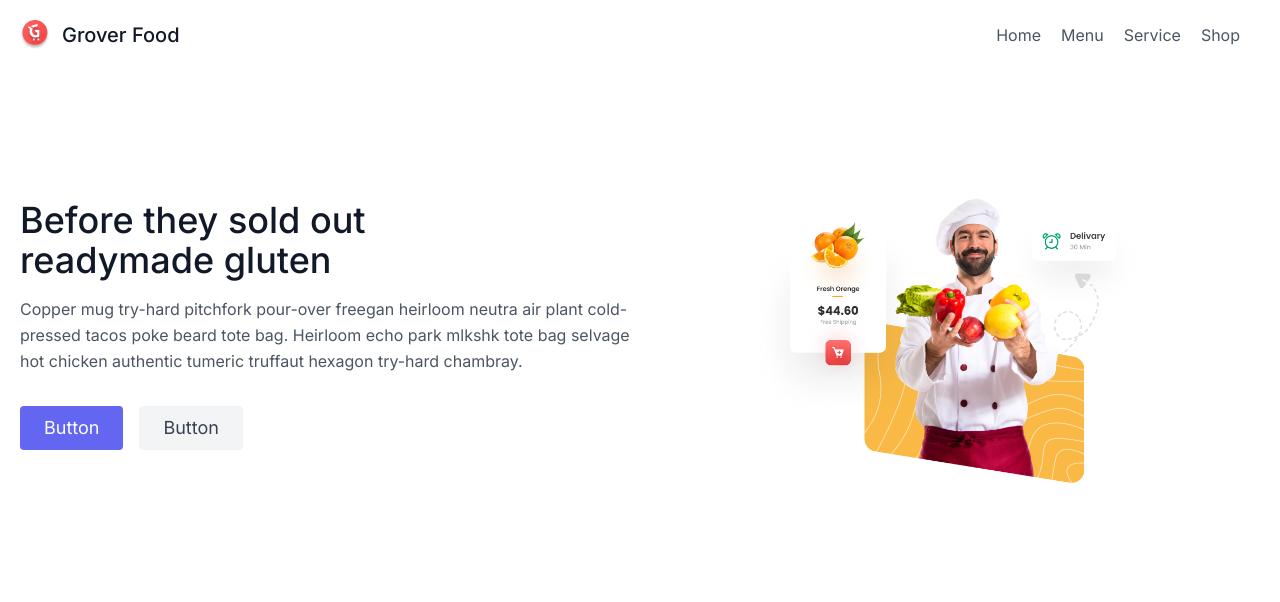
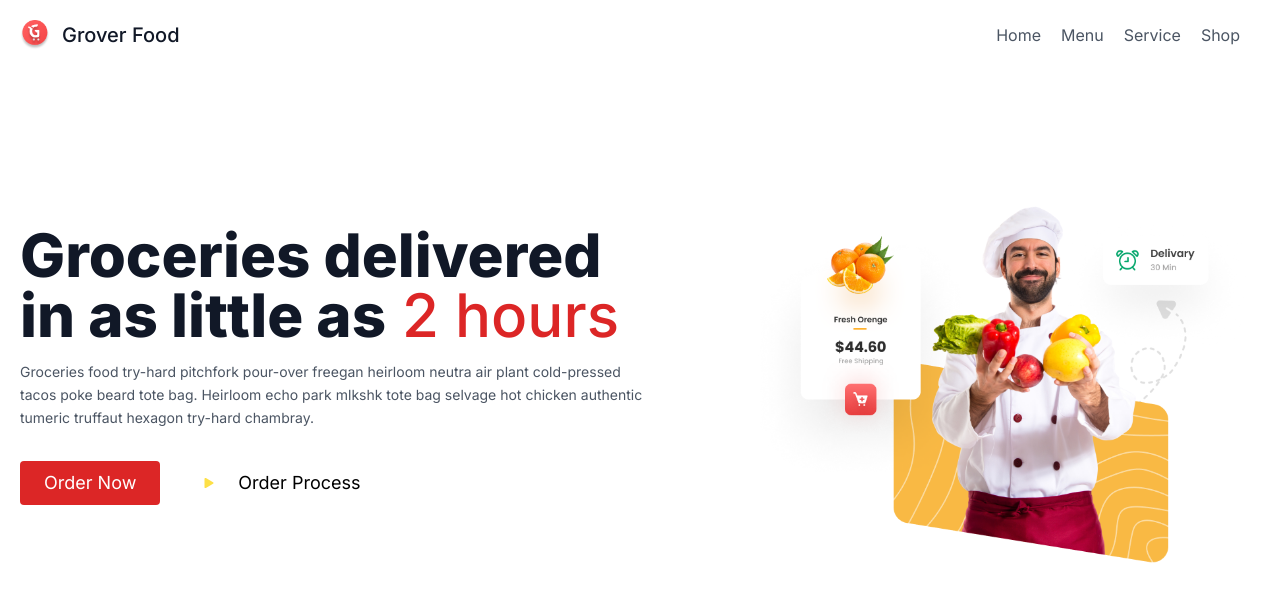
Before and after one commit to Foysalhossain/food-website-nextjs, a Next.js app: page / in a window 1280 px wide. Shown: the top 602 px of the page. Built offline with nearby package versions, Linux system fonts and the light colour scheme.

Commit message:
hero section added

```diff
--- a/package.json
+++ b/package.json
@@ -16,6 +16,7 @@
     "postcss": "8.4.29",
     "react": "18.2.0",
     "react-dom": "18.2.0",
+    "react-icons": "^4.11.0",
     "tailwindcss": "3.3.3"
   }
 }
--- a/src/components/Hero/Hero.jsx
+++ b/src/components/Hero/Hero.jsx
@@ -1,23 +1,28 @@
 import React from 'react'
 import Image from 'next/image'
+import { BsFillPlayFill } from 'react-icons/bs'
 
 export default function Hero() {
     return (
         <>
             <section className="text-gray-600 body-font">
-                <div className="container mx-auto flex px-5 py-24 md:flex-row flex-col items-center">
+                <div className="container mx-auto flex px-5 py-24 md:flex-row flex-col items-center max-w-7xl">
                     <div className="lg:flex-grow md:w-1/2 lg:pr-24 md:pr-16 flex flex-col md:items-start md:text-left mb-16 md:mb-0 items-center text-center">
-                        <h1 className="title-font sm:text-4xl text-3xl mb-4 font-medium text-gray-900">Before they sold out
-                            <br className="hidden lg:inline-block" />readymade gluten
+                        <h1 className="title-font md:text-6xl sm:text-4xl text-3xl mb-4 font-extrabold text-gray-900">
+                            Groceries delivered in as little as
+                            <span className='text-red-600 font-medium'> 2 hours</span>
                         </h1>
-                        <p className="mb-8 leading-relaxed">Copper mug try-hard pitchfork pour-over freegan heirloom neutra air plant cold-pressed tacos poke beard tote bag. Heirloom echo park mlkshk tote bag selvage hot chicken authentic tumeric truffaut hexagon try-hard chambray.</p>
+                        <p className="mb-8 leading-relaxed text-sm">Groceries food try-hard pitchfork pour-over freegan heirloom neutra air plant cold-pressed tacos poke beard tote bag. Heirloom echo park mlkshk tote bag selvage hot chicken authentic tumeric truffaut hexagon try-hard chambray.</p>
                         <div className="flex justify-center">
-                            <button className="inline-flex text-white bg-indigo-500 border-0 py-2 px-6 focus:outline-none hover:bg-indigo-600 rounded text-lg">Button</button>
-                            <button className="ml-4 inline-flex text-gray-700 bg-gray-100 border-0 py-2 px-6 focus:outline-none hover:bg-gray-200 rounded text-lg">Button</button>
+                            <button className="inline-flex text-white bg-red-600 border-0 py-2 px-6 focus:outline-none hover:bg-red-500 rounded text-lg">Order Now</button>
+                            <button className="ml-4 inline-flex justify-center items-center text-black bg-transparent border-0 py-2 px-6 focus:outline-none hover:bg-green-600 hover:text-white rounded text-lg">
+                                <BsFillPlayFill className='mr-5 text-yellow-300' />
+                                Order Process
+                            </button>
                         </div>
                     </div>
                     <div className="lg:max-w-lg lg:w-full md:w-1/2 w-5/6">
-                        <Image className="object-cover object-center rounded" alt="hero" src='/image/Header Image.png' width={400} height={500} />
+                        <Image className="object-cover object-center rounded" alt="hero" src='/image/Header Image.png' width={500} height={600} />
                     </div>
                 </div>
             </section>
```
Also changed, not shown: 1 other file (tests, documents, lock files or other folders).
